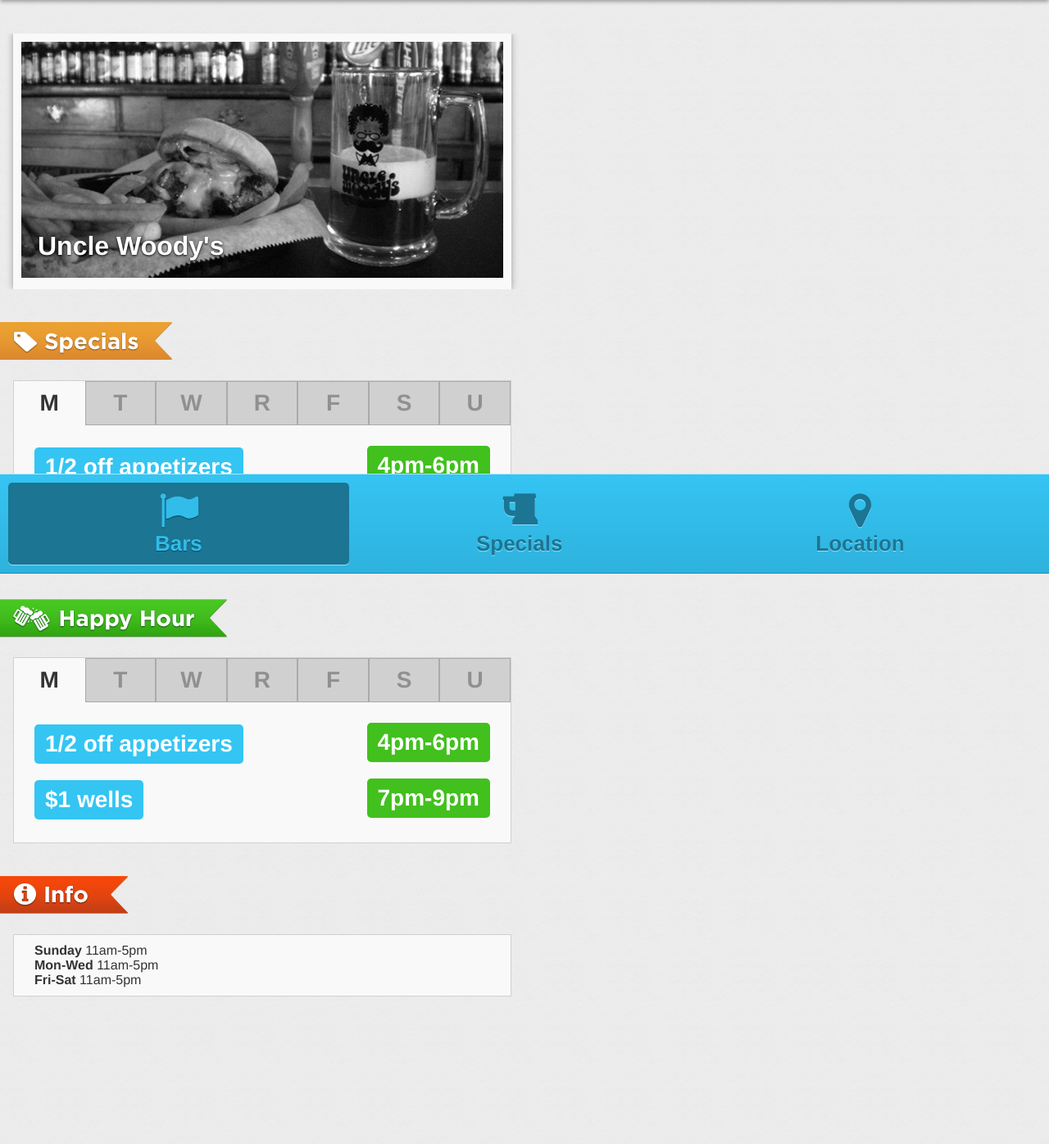
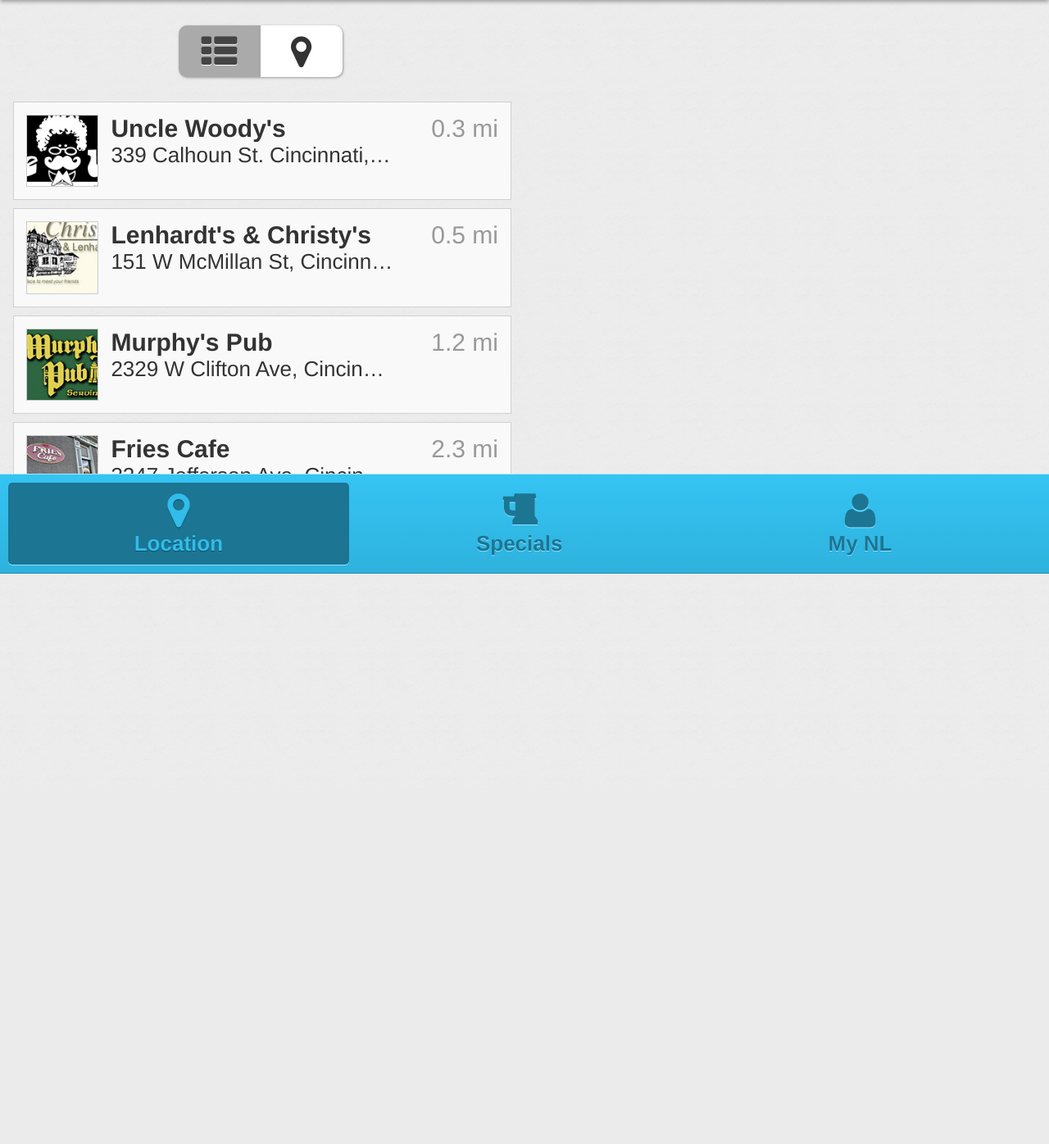
Before and after one commit to ackermcc/nitelife-mobile-site, a PHP site: page / in a window 1280 px wide. Shown: the part 100-1496 px from the top of the page at 82% size. After the commit the page ends 800 px from the top, so only its background shows below. Run offline with PHP 8.4, Linux system fonts and the light colour scheme.

Commit message:
navigation and functional changes
changed the navigation and added a back button. functionality needs to
be movedfrom jquery to actualy functionality

```diff
--- a/bar.php
+++ b/bar.php
@@ -7,6 +7,11 @@
 		$(".date-picker2 td").click(function(){
 			$(".date-picker2 td").removeClass('active-date');
 			$(this).addClass('active-date');
+		});
+		$(".back").click(function(){
+			$("#location-page").css('display','block');
+			$("#bar-page").css('display','none');
+			$(".back").css('display','none');
 		});
 	});
 </script>
--- a/bottom_menu.php
+++ b/bottom_menu.php
@@ -5,28 +5,28 @@
 			$(this).addClass('active');
 		});
 		$("#location").click(function(){
+			$("#location-page").css('display','block');
 			$("#bar-page").css('display','none');
-			$("#location-page").css('display','block');
+			$(".back").css('display','none');
 		});
-		$("#bars").click(function(){
-			$("#location-page").css('display','none');
-			$("#bar-page").css('display','block');
+		$("#my-nl").click(function(){
+
 		});
 	});
 </script>
 
 
 	<footer>
-		<div class="active" id="bars">
-			<i class="icon-flag"></i><br>
-			Bars
+		<a href="#"><div id="location" class="active"></a>
+			<i class="icon-map-marker"></i><br>
+			Location
 		</div>
 		<div id="specials">
 			<i class="icon-beer"></i><br>
 			Specials
 		</div>
-		<div id="location">
-			<i class="icon-map-marker"></i><br>
-			Location
+		<div id="my-nl">
+			<i class="icon-user"></i><br>
+			My NL
 		</div>
 	</footer>
--- a/index.php
+++ b/index.php
@@ -33,6 +33,7 @@
 		window.addEventListener('load', function() {
 		    new FastClick(document.body);
 		}, false);
+
 	</script>
 
 </head>
@@ -41,6 +42,7 @@
 
 <div class="container">
 	<header>
+		<a href="#"><div class="back">Back</div></a>
 		<img src="images/logo_03.png" alt="" />
 	</header>
 	<div class="wrapper">
--- a/location.php
+++ b/location.php
@@ -1,16 +1,14 @@
 <script type="text/javascript">
 	$(window).load(function(){
-		$(".date-picker1 td").click(function(){
-			$(".date-picker1 td").removeClass('active-date');
-			$(this).addClass('active-date');
-		});
-		$(".date-picker2 td").click(function(){
-			$(".date-picker2 td").removeClass('active-date');
-			$(this).addClass('active-date');
-		});
 		$("#location-nav div").click(function(){
 			$("#location-nav div").removeClass('active-location-nav');
 			$(this).addClass('active-location-nav');
+		});
+		$("#uncle-woodys").click(function(){
+			$("#location-page").css('display','none');
+			$("#bar-page").css('display','block');
+			$("footer div").removeClass('active');
+			$(".back").css('display','block');
 		});
 	});
 </script>
@@ -21,7 +19,7 @@
 			<div id="location-nav-map"><i class="icon-map-marker"></i></div>
 		</div>
 
-		<div class="bar-location">
+		<div id="uncle-woodys" class="bar-location">
 			<img src="images/unclewoodys-icon.jpg" alt=""/>
 			<div class="bar-info">
 				<div class="bar-name">Uncle Woody's</div>
--- a/stylesheets/location-style.css
+++ b/stylesheets/location-style.css
@@ -12,9 +12,10 @@
 		display: inline-block;
 		font-size: 44px;
 		padding: 8px 0px 5px 0px;
-		background: #aaa;
-		color: #444;
-		text-shadow: 0px 1px 0px #fff;
+		background: #fff;
+		box-shadow: 1px 1px 3px #999;
+		color: #333;
+		text-shadow: none;
 	}
 
 		#location-nav div:first-child {
@@ -26,10 +27,9 @@
 		}
 
 		#location-nav div.active-location-nav {
-			background: #fff;
-			box-shadow: 1px 1px 3px #999;
-			color: #333;
-			text-shadow: none;
+			background: #aaa;
+			color: #444;
+			text-shadow: 0px 1px 0px #fff;
 		}
 
 .bar-location {
--- a/stylesheets/style.css
+++ b/stylesheets/style.css
@@ -6,7 +6,7 @@ body {
 	color: #333;
 }
 
-#location-page {
+#bar-page {
 	display: none;
 }
 
```
Also changed, not shown: other parts of stylesheets/style.css (+25 -0 lines).
